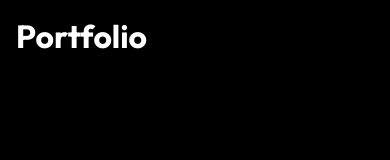
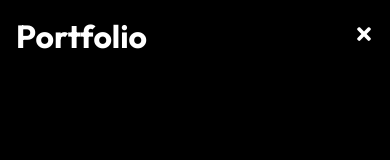
Before and after one commit to Supriya-48/portfolio, a React (Create React App) app: page / in a window 390 px wide. Shown: the top 160 px of the page. Built offline with nearby package versions, Linux system fonts and the light colour scheme; the HTML template or start-up script is replaced by a standard one.

Commit message:
Added hamburger icon

```diff
--- /dev/null
+++ b/src/components/HeroImg.js
@@ -0,0 +1,14 @@
+import "./HeroImgStyles.css";
+import React from 'react'
+
+const HeroImg = () => {
+  return (
+    <div className="hero">
+        <div className="mask">
+            {/* <img className="intro-img" src={} alt={IntroImage}/> */}
+        </div>
+    </div>
+    )
+}
+
+export default HeroImg
--- a/src/components/Navbar.js
+++ b/src/components/Navbar.js
@@ -1,13 +1,19 @@
 import "./NavbarStyles.css"
-import React from 'react'
+import React,{useState} from 'react'
+
 import {Link} from 'react-router-dom'
 
-import {FaBars} from 'react-icons/fa'
+import {FaBars,FaTimes} from 'react-icons/fa'
 const Navbar = () => {
+
+    const [click,setClick]=useState(false);
+    const handleClick=()=>{
+        setClick(!click)
+    }
   return (
     <div className="header">
         <Link to="/"><h1>Portfolio</h1></Link>
-        <ul className="nav-menu">
+        <ul className={click ? "nav-menu" : "nav-menu active"}>
             <li>
                 <Link to="/">Home</Link>
             </li>
@@ -21,8 +27,8 @@
                 <Link to="/contact">Contact</Link>
             </li>
         </ul>
-        <div className="hamburger">
-            <FaBars size={20} style={{color:"#fff"}}/>
+        <div className="hamburger" onClick={handleClick}>
+            {click ? (<FaBars size={20} style={{color:"#fff"}}/>) : (<FaTimes size={20} style={{color:"#fff"}}/>)}
         </div>
     </div>
   )
--- a/src/components/NavbarStyles.css
+++ b/src/components/NavbarStyles.css
@@ -27,8 +27,12 @@
         background: rgba(0, 0,0, 0.9);
         position: absolute;
         top: 0;
-        left: 0;
+        left: -100%;
         z-index: -3;
+        transition: 0.3s;
+    }
+    .nav-menu.active{
+        left:0;
     }
     .nav-menu li{
         padding: 1rem 0;
@@ -36,5 +40,8 @@
     .nav-menu li a{
         font-size: 2rem;
     }
+    .hamburger{
+        display: initial;
+    }
 
 }
--- a/src/routes/Home.js
+++ b/src/routes/Home.js
@@ -1,9 +1,11 @@
 import React from 'react'
 import Navbar from '../components/Navbar'
+import HeroImg from '../components/HeroImg'
 const Home = () => {
   return (
     <div>
-      <Navbar></Navbar>
+      <Navbar/>
+      <HeroImg/>
     </div>
   )
 }
```
Also changed, not shown: src/components/HeroImgStyles.css (added).
